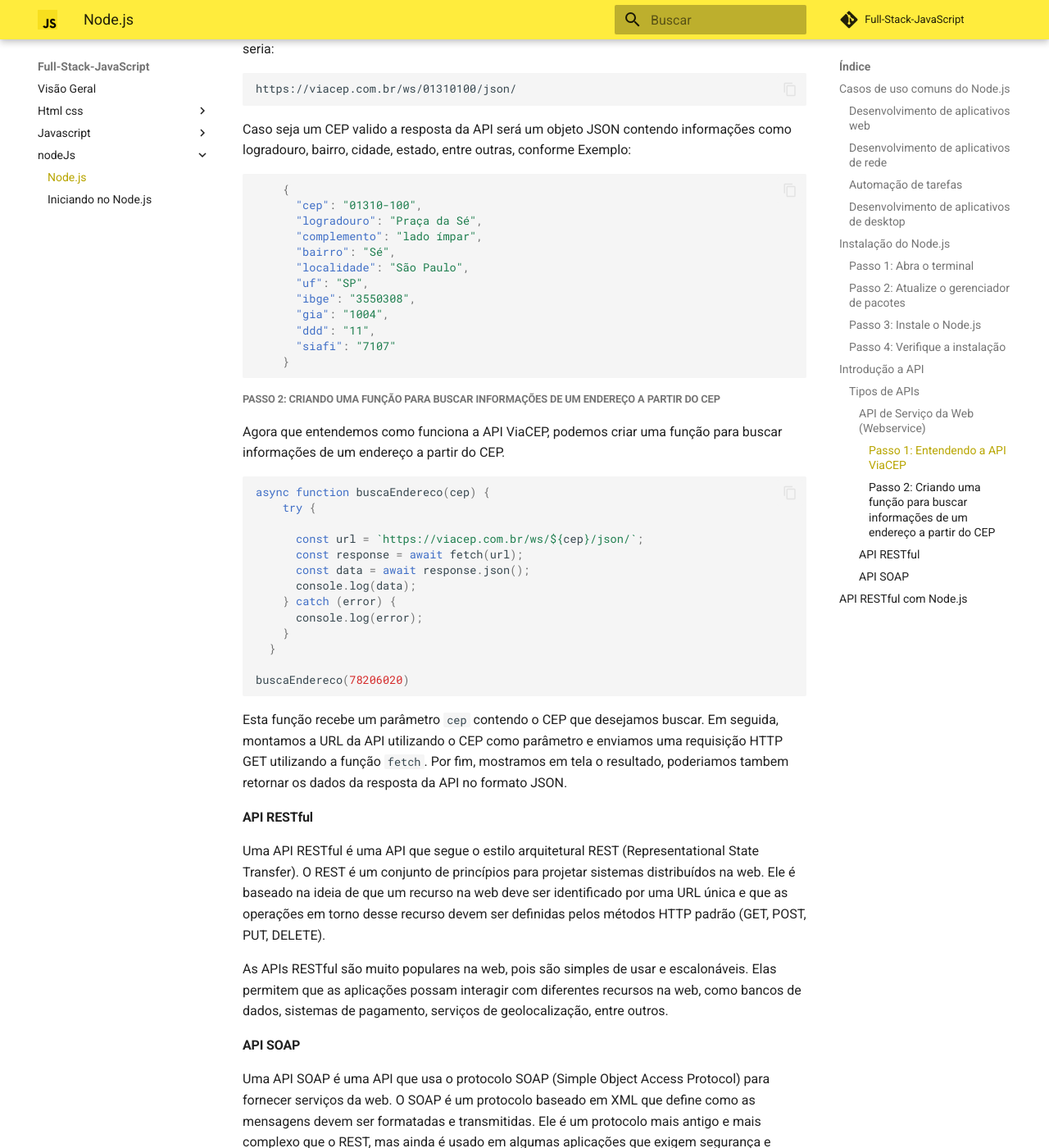
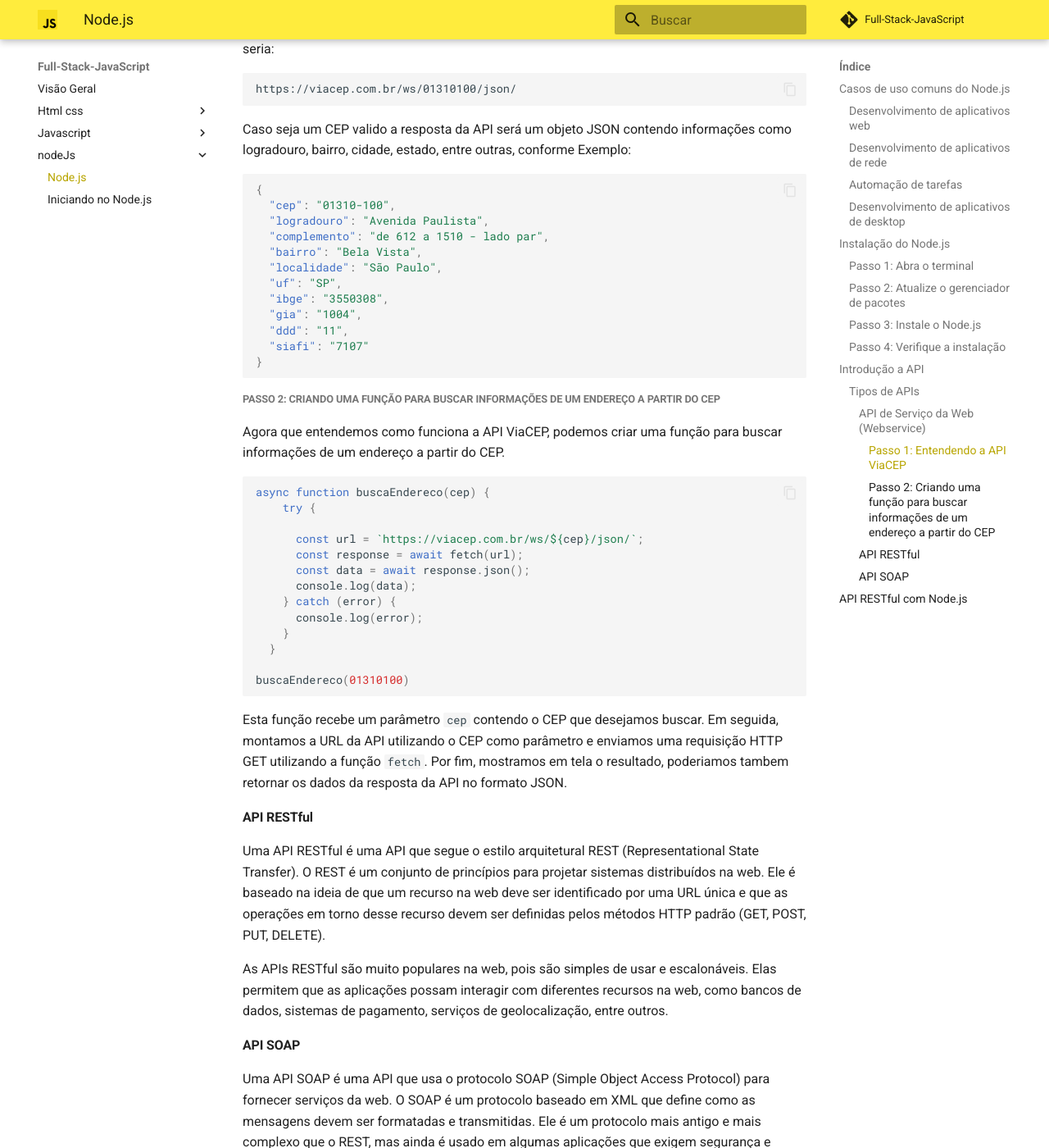
Before and after one commit to juniormarans/StackJavaScript, an MkDocs documentation site: the page built from docs/nodeJs/_01_visao-geral.md, in a window 1280 px wide and 1400 px high, scrolled down 3747 px. Shown: the whole window at 82% size. Built offline with MkDocs 1.6.1 and Material for MkDocs 9.7.7, drawn with Linux system fonts in a browser that asks for light colours; comment, search, counter and statistics services are not loaded.

Commit message:
feat: altera CEP exemplo

````diff
--- a/docs/nodeJs/_01_visao-geral.md
+++ b/docs/nodeJs/_01_visao-geral.md
@@ -107,18 +107,18 @@ https://viacep.com.br/ws/01310100/json/
 Caso seja um CEP valido a resposta da API será um objeto JSON contendo informações como logradouro, bairro, cidade, estado, entre outras, conforme Exemplo:
 
 ```json
-    {
-      "cep": "01310-100",
-      "logradouro": "Praça da Sé",
-      "complemento": "lado ímpar",
-      "bairro": "Sé",
-      "localidade": "São Paulo",
-      "uf": "SP",
-      "ibge": "3550308",
-      "gia": "1004",
-      "ddd": "11",
-      "siafi": "7107"
-    }
+{
+  "cep": "01310-100",
+  "logradouro": "Avenida Paulista",
+  "complemento": "de 612 a 1510 - lado par",
+  "bairro": "Bela Vista",
+  "localidade": "São Paulo",
+  "uf": "SP",
+  "ibge": "3550308",
+  "gia": "1004",
+  "ddd": "11",
+  "siafi": "7107"
+}
 ```
 
 ##### Passo 2: Criando uma função para buscar informações de um endereço a partir do CEP
@@ -138,7 +138,7 @@ async function buscaEndereco(cep) {
     }
   }
 
-buscaEndereco(78206020)
+buscaEndereco(01310100)
 ```
 
 Esta função recebe um parâmetro `cep` contendo o CEP que desejamos buscar. Em seguida, montamos a URL da API utilizando o CEP como parâmetro e enviamos uma requisição HTTP GET utilizando a função `fetch`. Por fim, mostramos em tela o resultado, poderiamos tambem retornar os dados da resposta da API no formato JSON.
````
